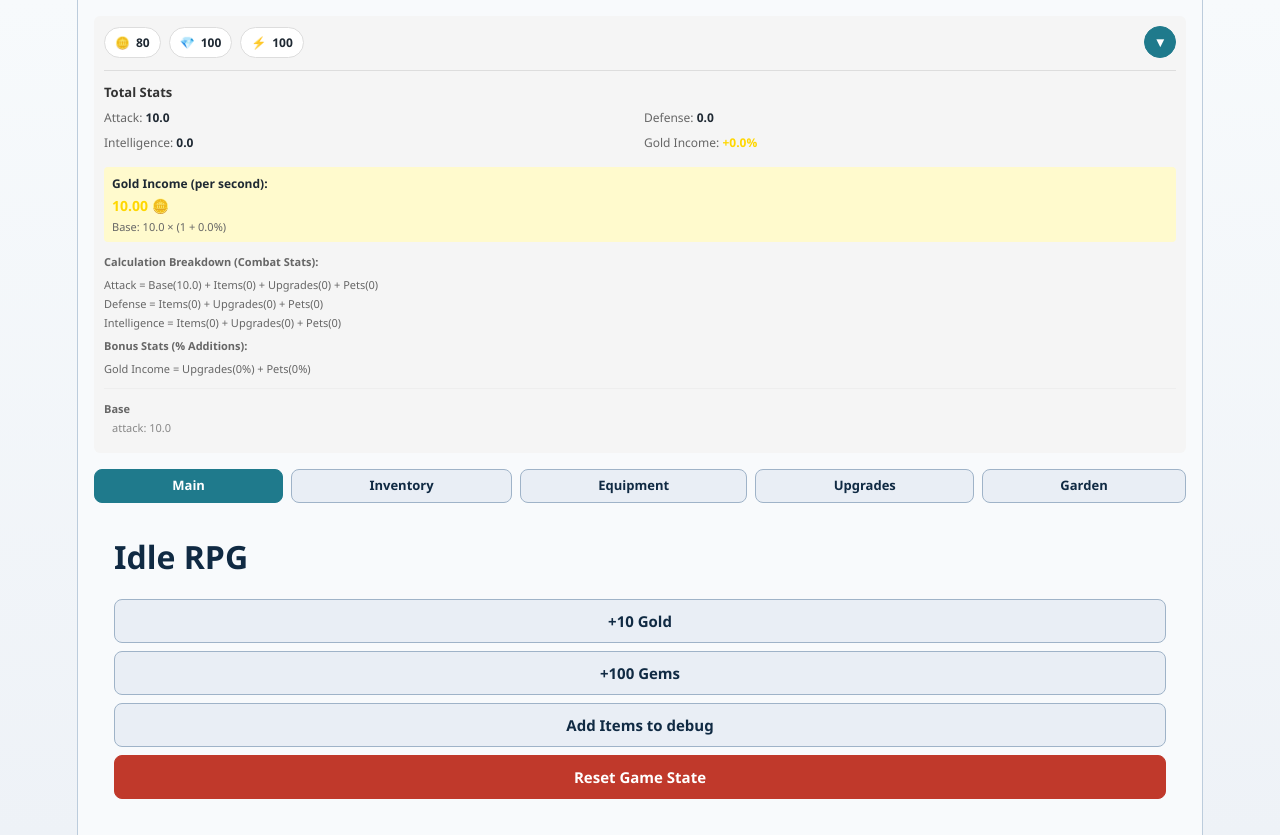
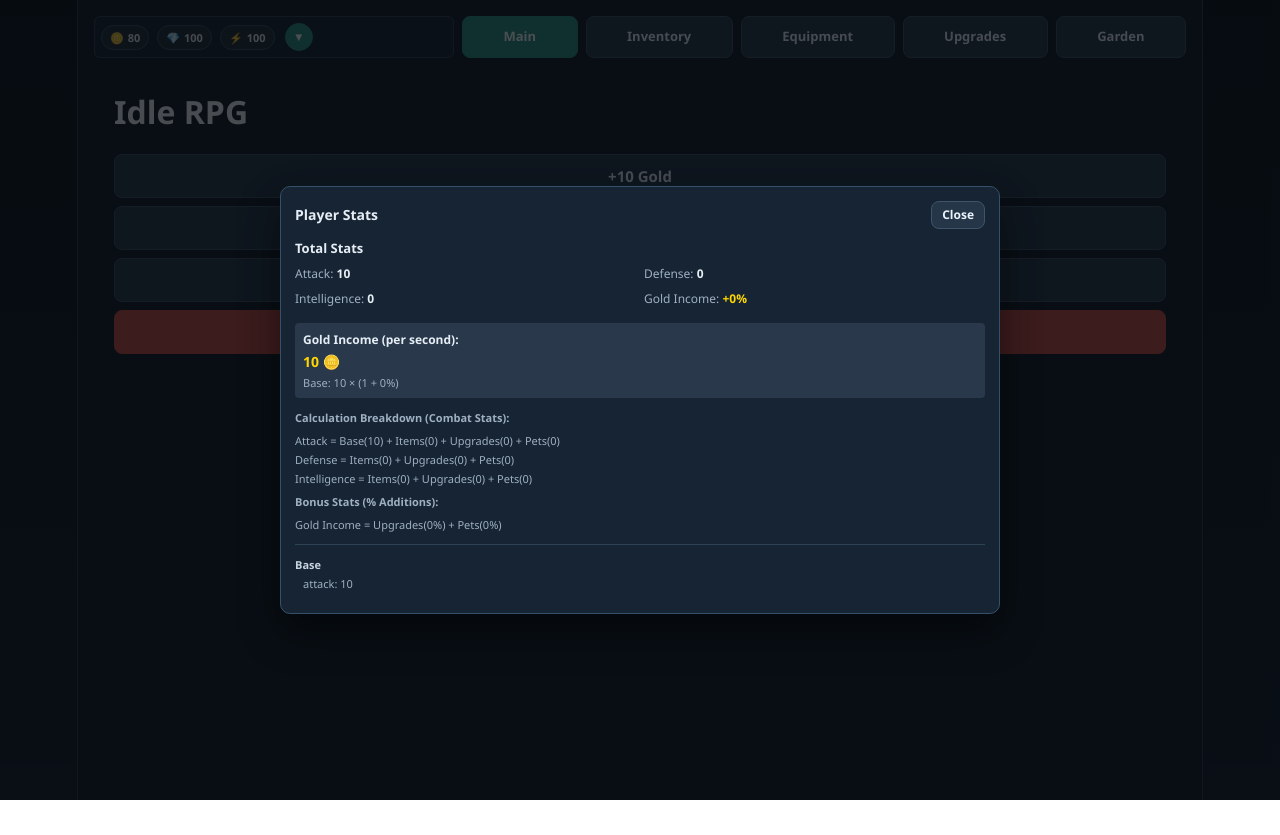
Before and after one commit to tlorius/lifeupidleextension, a React (Vite) app: page / in a window 1280 px wide. Both pictures are taken after a click on the button "Show player stats". After the commit the page ends 800 px from the top, so only its background shows below. Built offline with nearby package versions, Linux system fonts and the light colour scheme.

Commit message:
added number trunkation

```diff
--- a/src/App.tsx
+++ b/src/App.tsx
@@ -13,10 +13,26 @@ function App() {
 
   return (
     <div style={{ padding: 16 }}>
-      <ResourcesDisplay />
+      <div
+        style={{
+          marginBottom: 12,
+          display: "flex",
+          gap: 8,
+          flexWrap: "wrap",
+          alignItems: "stretch",
+        }}
+      >
+        <div style={{ flex: "0 1 360px", minWidth: 240 }}>
+          <ResourcesDisplay compact />
+        </div>
 
         <div
-        style={{ marginBottom: 12, display: "flex", gap: 8, flexWrap: "wrap" }}
+          style={{
+            flex: "1 1 520px",
+            display: "flex",
+            gap: 8,
+            flexWrap: "wrap",
+          }}
         >
           <button
             className={screen === "main" ? "btn-selected" : ""}
@@ -54,6 +70,7 @@ function App() {
             Garden
           </button>
         </div>
+      </div>
 
       {screen === "inventory" && <Inventory />}
       {screen === "equipment" && <Equipment />}
--- a/src/components/ResourcesDisplay.tsx
+++ b/src/components/ResourcesDisplay.tsx
@@ -8,9 +8,14 @@ import {
   getPetStats,
   getGoldIncome,
 } from "../game/engine";
+import { formatCompactNumber } from "../game/numberFormat";
 import type { Stats } from "../game/types";
 
-export function ResourcesDisplay() {
+interface ResourcesDisplayProps {
+  compact?: boolean;
+}
+
+export function ResourcesDisplay({ compact = false }: ResourcesDisplayProps) {
   const { state } = useGame();
   const [showStats, setShowStats] = useState(false);
 
@@ -22,18 +27,18 @@ export function ResourcesDisplay() {
 
   const formatStat = (value: number | undefined): string => {
     if (value === undefined) return "0";
-    return value.toFixed(1);
+    return formatCompactNumber(value, { minCompactValue: 1000, decimals: 2 });
   };
 
   const resourceChipStyle = {
     display: "flex",
     alignItems: "center",
-    gap: 6,
-    padding: "6px 10px",
-    backgroundColor: "#ffffff",
-    border: "1px solid #ddd",
+    gap: compact ? 4 : 6,
+    padding: compact ? "4px 8px" : "6px 10px",
+    backgroundColor: "#1f2b38",
+    border: "1px solid #3b4d60",
     borderRadius: 999,
-    fontSize: 12,
+    fontSize: compact ? 11 : 12,
     fontWeight: "bold",
     whiteSpace: "nowrap",
   };
@@ -41,10 +46,11 @@ export function ResourcesDisplay() {
   return (
     <div
       style={{
-        backgroundColor: "#f5f5f5",
-        padding: 10,
-        marginBottom: 16,
+        backgroundColor: "#172330",
+        padding: compact ? 6 : 10,
+        marginBottom: compact ? 0 : 16,
         borderRadius: 6,
+        border: "1px solid #2e4256",
       }}
     >
       {/* Compact Resource Row */}
@@ -58,28 +64,28 @@ export function ResourcesDisplay() {
       >
         <div style={resourceChipStyle} title="Gold">
           <span>🪙</span>
-          <span>{Math.floor(state.resources.gold)}</span>
+          <span>{formatCompactNumber(state.resources.gold)}</span>
         </div>
 
         <div style={resourceChipStyle} title="Gems">
           <span>💎</span>
-          <span>{state.resources.gems ?? 0}</span>
+          <span>{formatCompactNumber(state.resources.gems ?? 0)}</span>
         </div>
 
         <div style={resourceChipStyle} title="Energy">
           <span>⚡</span>
-          <span>{Math.floor(state.resources.energy ?? 100)}</span>
+          <span>{formatCompactNumber(state.resources.energy ?? 100)}</span>
         </div>
 
         <button
           className={showStats ? "btn-selected" : ""}
           style={{
-            marginLeft: "auto",
-            width: 32,
-            height: 32,
+            marginLeft: compact ? 2 : "auto",
+            width: compact ? 28 : 32,
+            height: compact ? 28 : 32,
             padding: 0,
             borderRadius: 999,
-            fontSize: 14,
+            fontSize: compact ? 12 : 14,
             fontWeight: "bold",
             display: "flex",
             alignItems: "center",
@@ -97,18 +103,62 @@ export function ResourcesDisplay() {
       {showStats && (
         <div
           style={{
-            marginTop: 12,
-            paddingTop: 12,
-            borderTop: "1px solid #ddd",
+            position: "fixed",
+            inset: 0,
+            backgroundColor: "rgba(6, 10, 14, 0.72)",
+            display: "flex",
+            alignItems: "center",
+            justifyContent: "center",
+            zIndex: 1400,
+          }}
+          onClick={() => setShowStats(false)}
+        >
+          <div
+            style={{
+              width: "min(720px, 92vw)",
+              maxHeight: "88vh",
+              overflowY: "auto",
+              borderRadius: 10,
+              border: "1px solid #35506a",
+              backgroundColor: "#162433",
+              padding: 14,
+              boxShadow: "0 18px 40px rgba(0, 0, 0, 0.45)",
+            }}
+            onClick={(e) => e.stopPropagation()}
+          >
+            <div
+              style={{
+                display: "flex",
+                justifyContent: "space-between",
+                alignItems: "center",
+                gap: 8,
+                marginBottom: 10,
               }}
             >
+              <h4
+                style={{
+                  margin: 0,
+                  fontSize: 14,
+                  color: "#e6edf5",
+                }}
+              >
+                Player Stats
+              </h4>
+              <button
+                style={{ padding: "6px 10px", fontSize: 12 }}
+                onClick={() => setShowStats(false)}
+              >
+                Close
+              </button>
+            </div>
+
             {/* Current Total Stats */}
             <div style={{ marginBottom: 16 }}>
               <h4
                 style={{
                   margin: "0 0 8px 0",
                   fontSize: 13,
-                color: "#333",
+                  color: "#e6edf5",
                 }}
               >
                 Total Stats
@@ -122,32 +172,32 @@ export function ResourcesDisplay() {
                 }}
               >
                 <div>
-                <span style={{ color: "#666" }}>Attack:</span>{" "}
+                  <span style={{ color: "#9eb0c2" }}>Attack:</span>{" "}
                   <strong>{formatStat(total.attack)}</strong>
                 </div>
                 <div>
-                <span style={{ color: "#666" }}>Defense:</span>{" "}
+                  <span style={{ color: "#9eb0c2" }}>Defense:</span>{" "}
                   <strong>{formatStat(total.defense)}</strong>
                 </div>
                 <div>
-                <span style={{ color: "#666" }}>Intelligence:</span>{" "}
+                  <span style={{ color: "#9eb0c2" }}>Intelligence:</span>{" "}
                   <strong>{formatStat(total.intelligence)}</strong>
                 </div>
                 <div>
-                <span style={{ color: "#666" }}>Gold Income:</span>{" "}
+                  <span style={{ color: "#9eb0c2" }}>Gold Income:</span>{" "}
                   <strong style={{ color: "#FFD700" }}>
                     +{formatStat(total.goldIncome)}%
                   </strong>
                 </div>
                 {(total.energyRegeneration ?? 0) > 0 && (
                   <div>
-                  <span style={{ color: "#666" }}>Energy Regen:</span>{" "}
+                    <span style={{ color: "#9eb0c2" }}>Energy Regen:</span>{" "}
                     <strong>+{formatStat(total.energyRegeneration)}%</strong>
                   </div>
                 )}
                 {(total.plantGrowth ?? 0) > 0 && (
                   <div>
-                  <span style={{ color: "#666" }}>Plant Growth:</span>{" "}
+                    <span style={{ color: "#9eb0c2" }}>Plant Growth:</span>{" "}
                     <strong>+{formatStat(total.plantGrowth)}%</strong>
                   </div>
                 )}
@@ -159,7 +209,7 @@ export function ResourcesDisplay() {
               style={{
                 marginBottom: 12,
                 padding: 8,
-              backgroundColor: "#fffacd",
+                backgroundColor: "#29384a",
                 borderRadius: 4,
                 fontSize: 12,
               }}
@@ -167,17 +217,22 @@ export function ResourcesDisplay() {
               <div style={{ fontWeight: "bold", marginBottom: 4 }}>
                 Gold Income (per second):
               </div>
-            <div style={{ fontSize: 14, color: "#FFD700", fontWeight: "bold" }}>
-              {getGoldIncome(state).toFixed(2)} 🪙
+              <div
+                style={{ fontSize: 14, color: "#FFD700", fontWeight: "bold" }}
+              >
+                {formatCompactNumber(getGoldIncome(state), {
+                  minCompactValue: 1000,
+                })}{" "}
+                🪙
               </div>
-            <div style={{ fontSize: 11, color: "#666", marginTop: 4 }}>
+              <div style={{ fontSize: 11, color: "#9eb0c2", marginTop: 4 }}>
                 Base: {formatStat(state.stats.attack)} × (1 +{" "}
                 {formatStat(total.goldIncome)}%)
               </div>
             </div>
 
             {/* Stat Breakdown */}
-          <div style={{ fontSize: 11, color: "#666" }}>
+            <div style={{ fontSize: 11, color: "#9eb0c2" }}>
               <div style={{ marginBottom: 8 }}>
                 <strong>Calculation Breakdown (Combat Stats):</strong>
               </div>
@@ -241,13 +296,14 @@ export function ResourcesDisplay() {
               style={{
                 marginTop: 12,
                 paddingTop: 12,
-              borderTop: "1px solid #eee",
+                borderTop: "1px solid #2e4256",
               }}
             >
               <StatSection title="Base" stats={baseStats} />
               <StatSection title="Items" stats={equipmentStats} />
               <StatSection title="Upgrades" stats={upgradeStats} />
               <StatSection title="Pets" stats={petStats} />
+            </div>
           </div>
         </div>
       )}
@@ -274,16 +330,17 @@ function StatSection({
         style={{
           fontSize: 11,
           fontWeight: "bold",
-          color: "#666",
+          color: "#c7d3df",
           marginBottom: 4,
         }}
       >
         {title}
       </div>
-      <div style={{ fontSize: 11, paddingLeft: 8, color: "#888" }}>
+      <div style={{ fontSize: 11, paddingLeft: 8, color: "#9eb0c2" }}>
         {keys.map((key) => (
           <div key={key}>
-            {key}: {(stats[key] ?? 0).toFixed(1)}
+            {key}:{" "}
+            {formatCompactNumber(stats[key] ?? 0, { minCompactValue: 1000 })}
           </div>
         ))}
       </div>
--- a/src/components/Upgrades.tsx
+++ b/src/components/Upgrades.tsx
@@ -10,6 +10,7 @@ import {
   areUpgradePrerequisitesMet,
   getUnlockedUpgrades,
 } from "../game/upgrades";
+import { formatCompactNumber } from "../game/numberFormat";
 
 export function Upgrades() {
   const { state, setState } = useGame();
@@ -172,7 +173,7 @@ export function Upgrades() {
                     color: "#999",
                   }}
                 >
-                  Next: {cost}🪙
+                  Next: {formatCompactNumber(cost)}🪙
                 </span>
               </div>
 
@@ -293,7 +294,7 @@ export function Upgrades() {
                 }}
               >
                 {upgrades.length} upgrades ({unlockedCount} unlocked) • Level{" "}
-                {totalLevel}
+                {formatCompactNumber(totalLevel, { minCompactValue: 1000 })}
               </p>
             </button>
           );
--- /dev/null
+++ b/src/game/numberFormat.ts
@@ -0,0 +1,116 @@
+export const NumberUnitSuffix = {
+  K: "K",
+  M: "M",
+  B: "B",
+  T: "T",
+  Qa: "Qa",
+  Qi: "Qi",
+  Sx: "Sx",
+  Sp: "Sp",
+  Oc: "Oc",
+  No: "No",
+  Dc: "Dc",
+  Ud: "Ud",
+  Dd: "Dd",
+  Td: "Td",
+  Qad: "Qad",
+  Qid: "Qid",
+  Sxd: "Sxd",
+  Spd: "Spd",
+  Ocd: "Ocd",
+  Nod: "Nod",
+  Vg: "Vg",
+} as const;
+
+export type NumberUnitSuffix =
+  (typeof NumberUnitSuffix)[keyof typeof NumberUnitSuffix];
+
+export type NumberUnitDefinition = {
+  suffix: NumberUnitSuffix | string;
+};
+
+export interface CompactNumberOptions {
+  decimals?: number;
+  minCompactValue?: number;
+  smallValueDecimals?: number;
+  units?: NumberUnitDefinition[];
+  fallbackToScientific?: boolean;
+}
+
+// Configurable unit list. Order defines progression by powers of 1000.
+export const DEFAULT_NUMBER_UNITS: NumberUnitDefinition[] = [
+  { suffix: NumberUnitSuffix.K },
+  { suffix: NumberUnitSuffix.M },
+  { suffix: NumberUnitSuffix.B },
+  { suffix: NumberUnitSuffix.T },
+  { suffix: NumberUnitSuffix.Qa },
+  { suffix: NumberUnitSuffix.Qi },
+  { suffix: NumberUnitSuffix.Sx },
+  { suffix: NumberUnitSuffix.Sp },
+  { suffix: NumberUnitSuffix.Oc },
+  { suffix: NumberUnitSuffix.No },
+  { suffix: NumberUnitSuffix.Dc },
+  { suffix: NumberUnitSuffix.Ud },
+  { suffix: NumberUnitSuffix.Dd },
+  { suffix: NumberUnitSuffix.Td },
+  { suffix: NumberUnitSuffix.Qad },
+  { suffix: NumberUnitSuffix.Qid },
+  { suffix: NumberUnitSuffix.Sxd },
+  { suffix: NumberUnitSuffix.Spd },
+  { suffix: NumberUnitSuffix.Ocd },
+  { suffix: NumberUnitSuffix.Nod },
+  { suffix: NumberUnitSuffix.Vg },
+];
+
+function trimTrailingZeros(value: number, decimals: number): string {
+  if (decimals <= 0) return Math.trunc(value).toString();
+  return value
+    .toFixed(decimals)
+    .replace(/\.?0+$/, "")
+    .replace(/\.0+$/, "");
+}
+
+export function formatCompactNumber(
+  input: number,
+  options: CompactNumberOptions = {},
+): string {
+  const {
+    decimals = 2,
+    minCompactValue = 1000,
+    smallValueDecimals = 2,
+    units = DEFAULT_NUMBER_UNITS,
+    fallbackToScientific = true,
+  } = options;
+
+  if (Number.isNaN(input)) return "0";
+  if (!Number.isFinite(input)) return input > 0 ? "Infinity" : "-Infinity";
+
+  const absolute = Math.abs(input);
+  if (absolute < minCompactValue) {
+    if (Number.isInteger(input)) return input.toString();
+    return trimTrailingZeros(input, smallValueDecimals);
+  }
+
+  const thousandPower = Math.max(0, Math.floor(Math.log10(absolute) / 3) - 1);
+  let unitIndex = Math.min(thousandPower, units.length - 1);
+  let scaled = input / Math.pow(1000, unitIndex + 1);
+
+  const roundScale = Math.pow(10, decimals);
+  let rounded = Math.round(scaled * roundScale) / roundScale;
+
+  if (Math.abs(rounded) >= 1000 && unitIndex < units.length - 1) {
+    unitIndex += 1;
+    scaled = scaled / 1000;
+    rounded = Math.round(scaled * roundScale) / roundScale;
+  }
+
+  if (
+    Math.abs(rounded) >= 1000 &&
+    unitIndex === units.length - 1 &&
+    fallbackToScientific
+  ) {
+    return input.toExponential(Math.min(decimals, 6));
+  }
+
+  return `${trimTrailingZeros(rounded, decimals)}${units[unitIndex].suffix}`;
+}
--- a/src/index.css
+++ b/src/index.css
@@ -1,19 +1,19 @@
 :root {
   --app-font: "Segoe UI", "Noto Sans", "Helvetica Neue", Arial, sans-serif;
-  --text: #1f2933;
-  --text-muted: #52606d;
-  --bg: #f6f8fa;
-  --panel: #ffffff;
-  --border: #bcccdc;
-  --btn-bg: #e9eef5;
-  --btn-text: #102a43;
-  --btn-border: #9fb3c8;
-  --btn-hover: #d9e2ec;
-  --btn-active: #0b69a3;
+  --text: #e5edf5;
+  --text-muted: #9eb0c2;
+  --bg: #0f1720;
+  --panel: #16212d;
+  --border: #2a3a4c;
+  --btn-bg: #253649;
+  --btn-text: #eaf2fb;
+  --btn-border: #3f546a;
+  --btn-hover: #30465d;
+  --btn-active: #1b77b8;
   --btn-active-text: #ffffff;
-  --btn-danger: #c0392b;
-  --btn-danger-hover: #a93226;
-  --focus: #0b69a3;
+  --btn-danger: #c94b44;
+  --btn-danger-hover: #b9403a;
+  --focus: #57b3f3;
 }
 
 * {
@@ -24,7 +24,7 @@
 body {
   margin: 0;
   color: var(--text);
-  background: linear-gradient(180deg, #f7fafc 0%, #eef2f7 100%);
+  background: linear-gradient(180deg, #0a1118 0%, #111c28 100%);
 }
 
 #root {
@@ -36,7 +36,7 @@ body {
   display: flex;
   flex-direction: column;
   box-sizing: border-box;
-  background: #f8fafc;
+  background: #111b26;
 }
 
 h1,
@@ -44,7 +44,7 @@ h2,
 h3,
 h4 {
   margin-top: 0;
-  color: #102a43;
+  color: #f3f7fb;
 }
 
 p {
@@ -94,8 +94,8 @@ button:disabled {
 }
 
 .btn-primary:hover:not(:disabled) {
-  background: #0a5d90;
-  border-color: #0a5d90;
+  background: #166ca8;
+  border-color: #166ca8;
 }
 
 .btn-danger {
@@ -110,8 +110,8 @@ button:disabled {
 }
 
 .btn-selected {
-  background: #1f7a8c;
-  border-color: #1f7a8c;
+  background: #2c8f84;
+  border-color: #2c8f84;
   color: #ffffff;
 }
 
```
Also changed, not shown: src/components/Garden.tsx (+11 -4 lines), src/components/Inventory.tsx (+89 -78 lines), src/components/ItemDetail.tsx (+6 -3 lines). Lines whose indentation alone changed are shown as unchanged.
